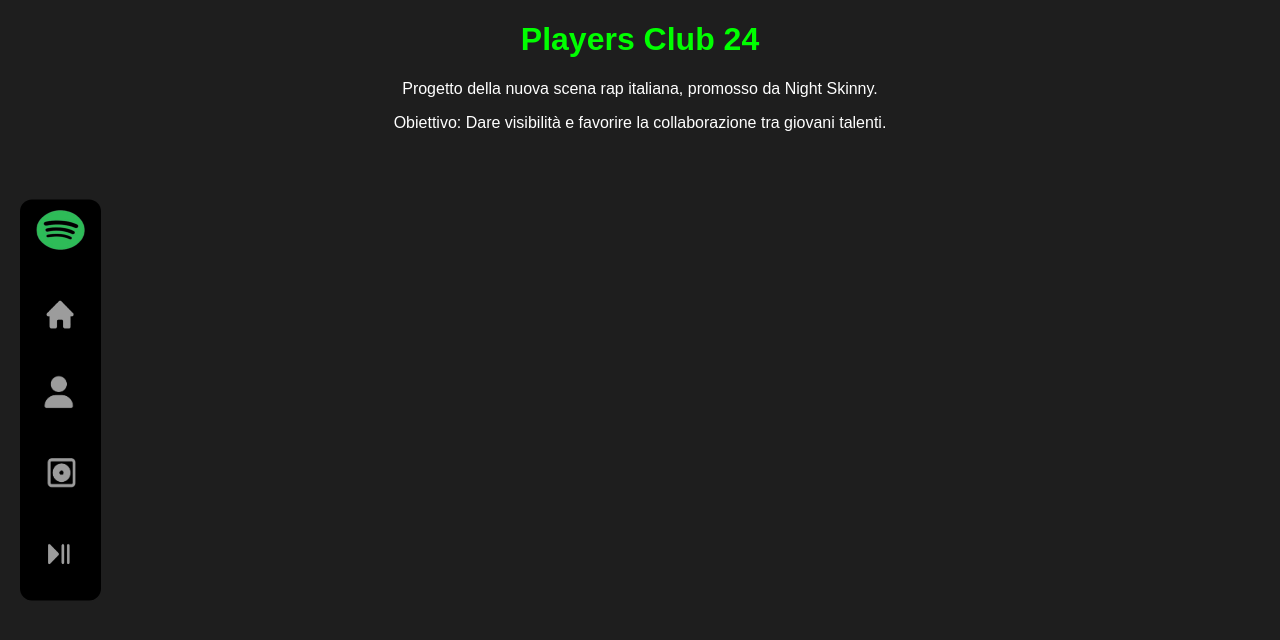
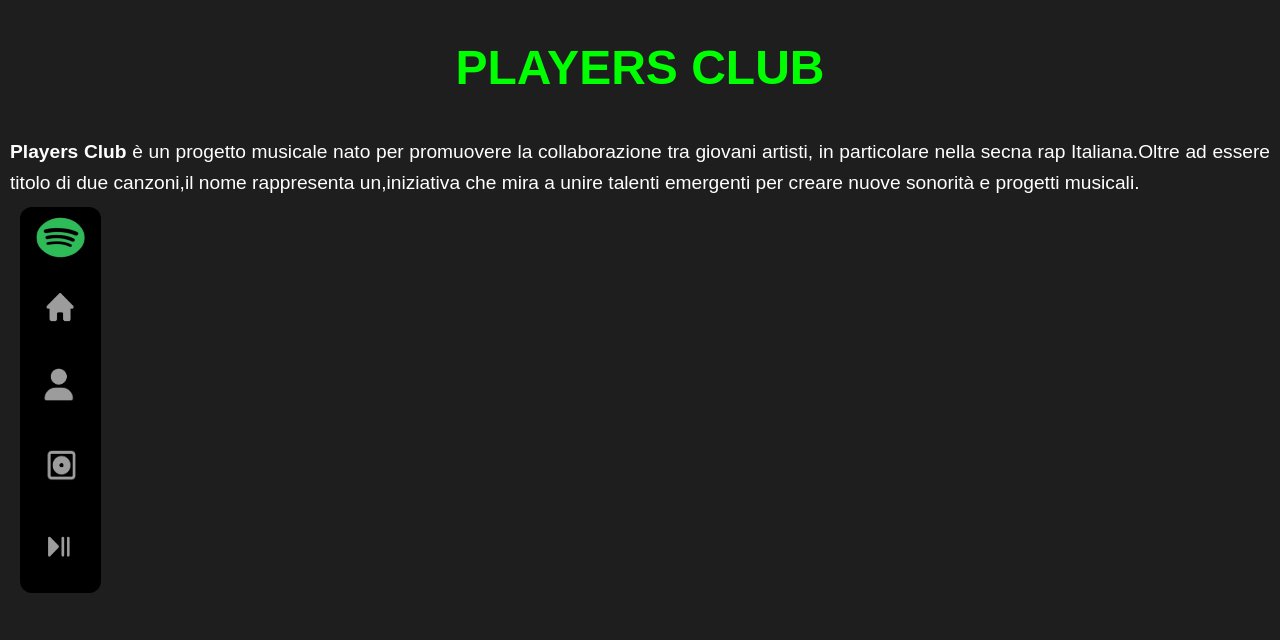
Before and after one commit to vasilebanchesku/PRESWEB2D3BR, a plain HTML site: page index.html in a window 1280 px wide. Drawn offline with Linux system fonts and the light colour scheme.

Commit message:
Add files via upload

```diff
--- a/index.html
+++ b/index.html
@@ -19,9 +19,8 @@
 <a href="testo.html"><img src="IMG/canzone.png" ></a>
 </div>
 
-<h1>Players Club 24</h1>
-<p>Progetto della nuova scena rap italiana, promosso da Night Skinny.</p>
-<p>Obiettivo: Dare visibilità e favorire la collaborazione tra giovani talenti.</p>
+<h1>PLAYERS CLUB</h1>
+<p><strong>Players Club</strong> è un progetto musicale nato per promuovere la collaborazione tra giovani artisti, in particolare nella secna rap Italiana.Oltre ad essere titolo di due canzoni,il nome rappresenta un,iniziativa che mira a unire talenti emergenti per creare nuove sonorità e progetti musicali.</p>
 
 </body>
 </html>
--- a/style.css
+++ b/style.css
@@ -1,4 +1,4 @@
-/* Stile base del sito */
+
 body {
 font-family: Arial, sans-serif;
 text-align: center;
@@ -9,12 +9,24 @@ color: white;
 }
 
 
-/* Stile per i titoli */
+
 h1 {
-color: lime;
+font-size: 3em;
+color: #00FF00;
+margin-top: 40px;
+
+}
+p {
+font-size: 1.2em; /* Dimensione del font */
+line-height: 1.6; /* Spaziatura tra le righe */
+margin: 20px 0;
+padding: 10px; text-align: justify; /
+max-width: 800px;
+margin-left: auto;
+margin-right: auto; /* Centra il testo */
 }
 
-/* Stile per le liste */
+
 ul {
 list-style-type: none;
 padding: 0;
@@ -44,7 +56,7 @@ align-items: center;
 .sidebar .logo {
 width: 55px;
 height: 45px;
-margin-bottom: 20px;
+margin-bottom: 5px;
 }
 
 
@@ -64,7 +76,7 @@ opacity: 0.8;
 transition: opacity 0.3s;
 }
 
-/* Effetto al passaggio del mouse sulle icone */
+
 .sidebar a:hover img {
 opacity: 1;
 }
```
